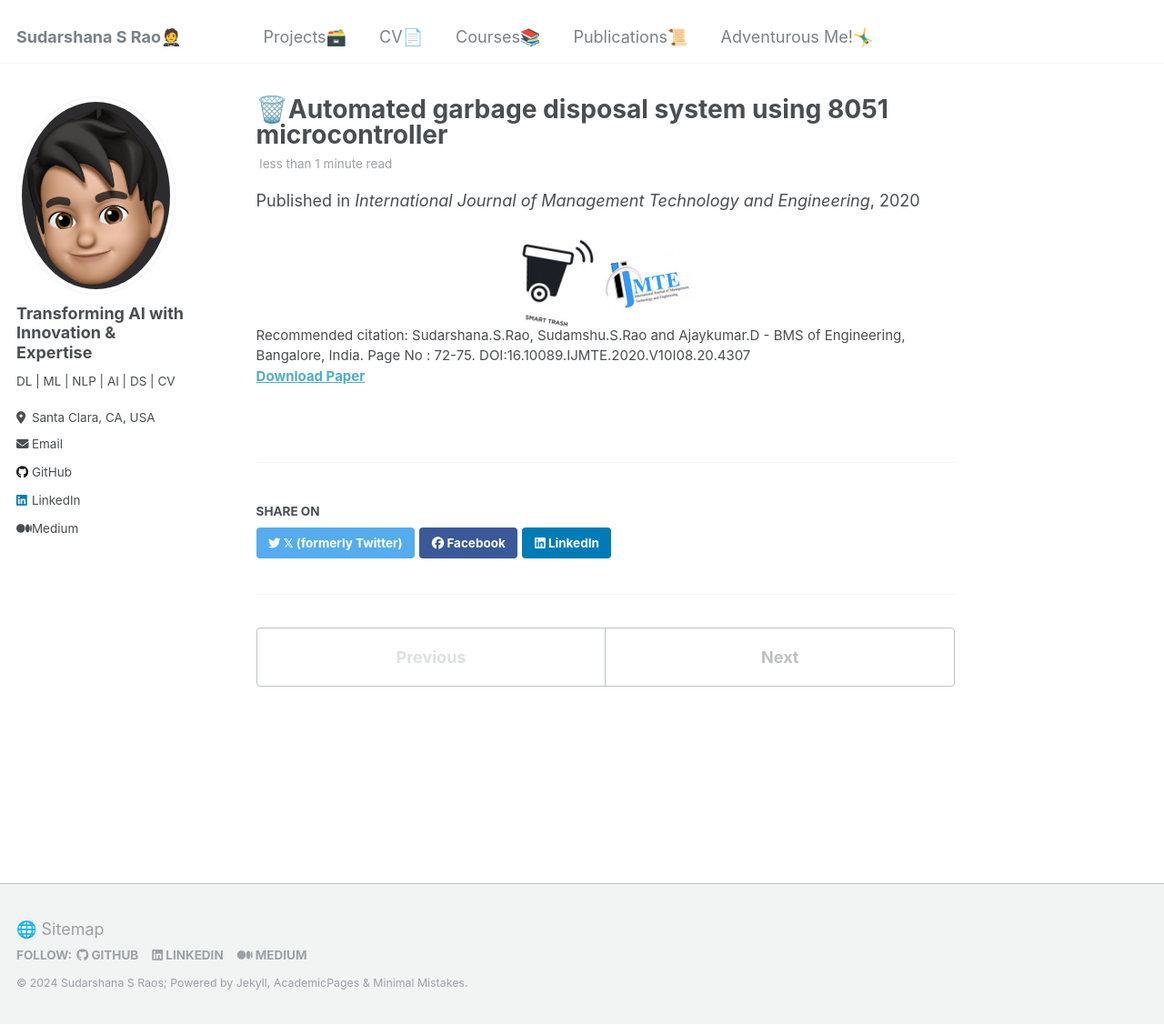
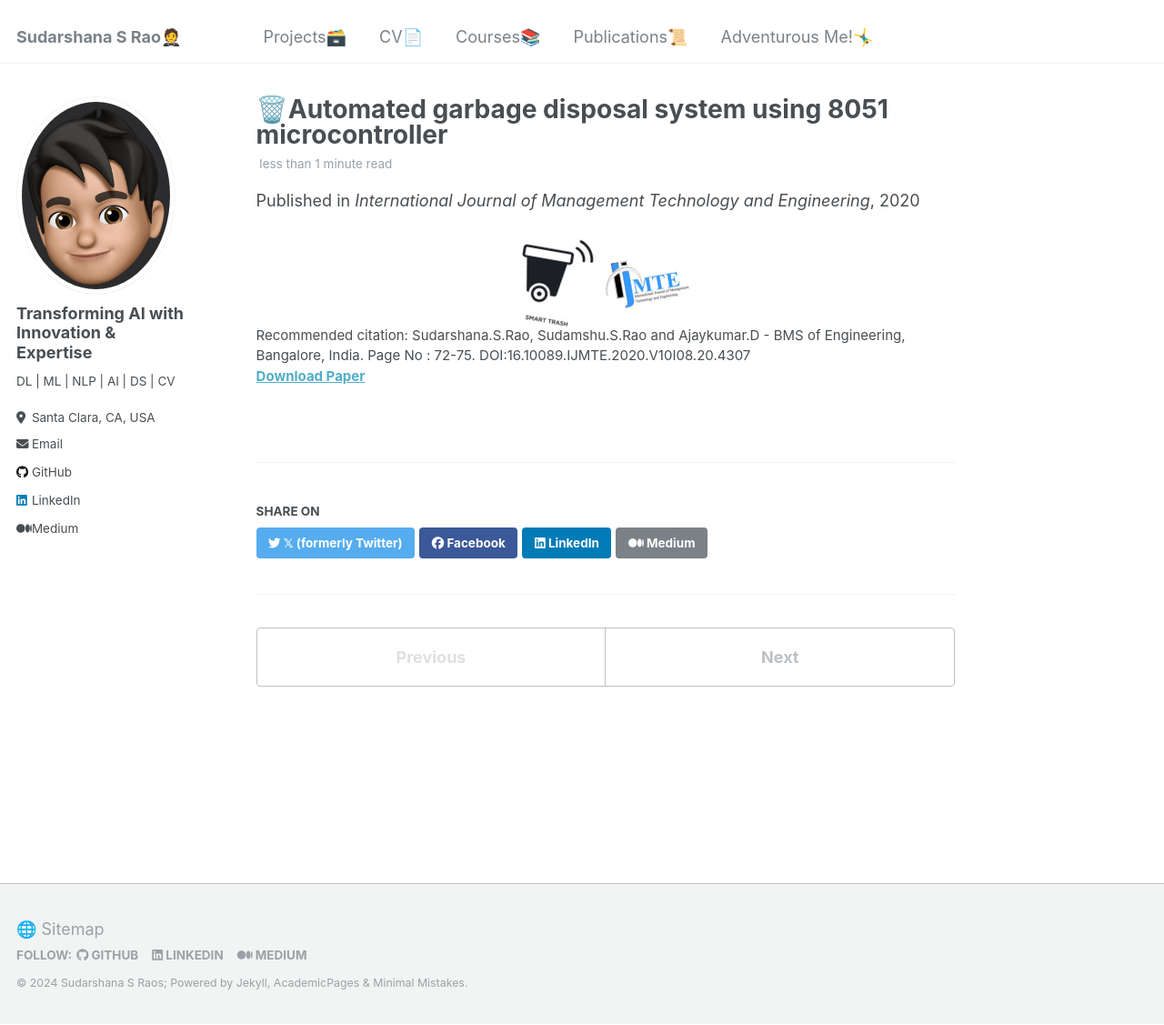
Before and after one commit to SudarshanaSRao/SudarshanaSRao.github.io, a Jekyll site: the page built from _publications/2020-08-01-paper-title-number-4.md, in a window 1280 px wide and 1127 px high. Shown: the whole window at 91% size. Built offline with Jekyll 4.4.1, drawn with Linux system fonts in a browser that asks for light colours.

Commit message:
Update social-share.html

```diff
--- a/_includes/social-share.html
+++ b/_includes/social-share.html
@@ -10,4 +10,6 @@
   <a href="https://www.facebook.com/sharer/sharer.php?u={{ base_path }}{{ page.url }}" class="btn btn--facebook" title="{{ site.data.ui-text[site.locale].share_on_label | default: 'Share on-' }} Facebook"><i class="fab fa-facebook" aria-hidden="true"></i><span> Facebook</span></a>
 
   <a href="https://www.linkedin.com/shareArticle?mini=true&url={{ base_path }}{{ page.url }}" class="btn btn--linkedin" title="{{ site.data.ui-text[site.locale].share_on_label | default: 'Share on-' }} LinkedIn"><i class="fab fa-linkedin" aria-hidden="true"></i><span> LinkedIn</span></a>
+
+  <a href="https://medium.com/p/{{ page.url }}" class="btn btn--medium" title="{{ site.data.ui-text[site.locale].share_on_label | default: 'Share on-' }} Medium"><i class="fab fa-medium" aria-hidden="true"></i><span> Medium</span></a>
 </section>
```
